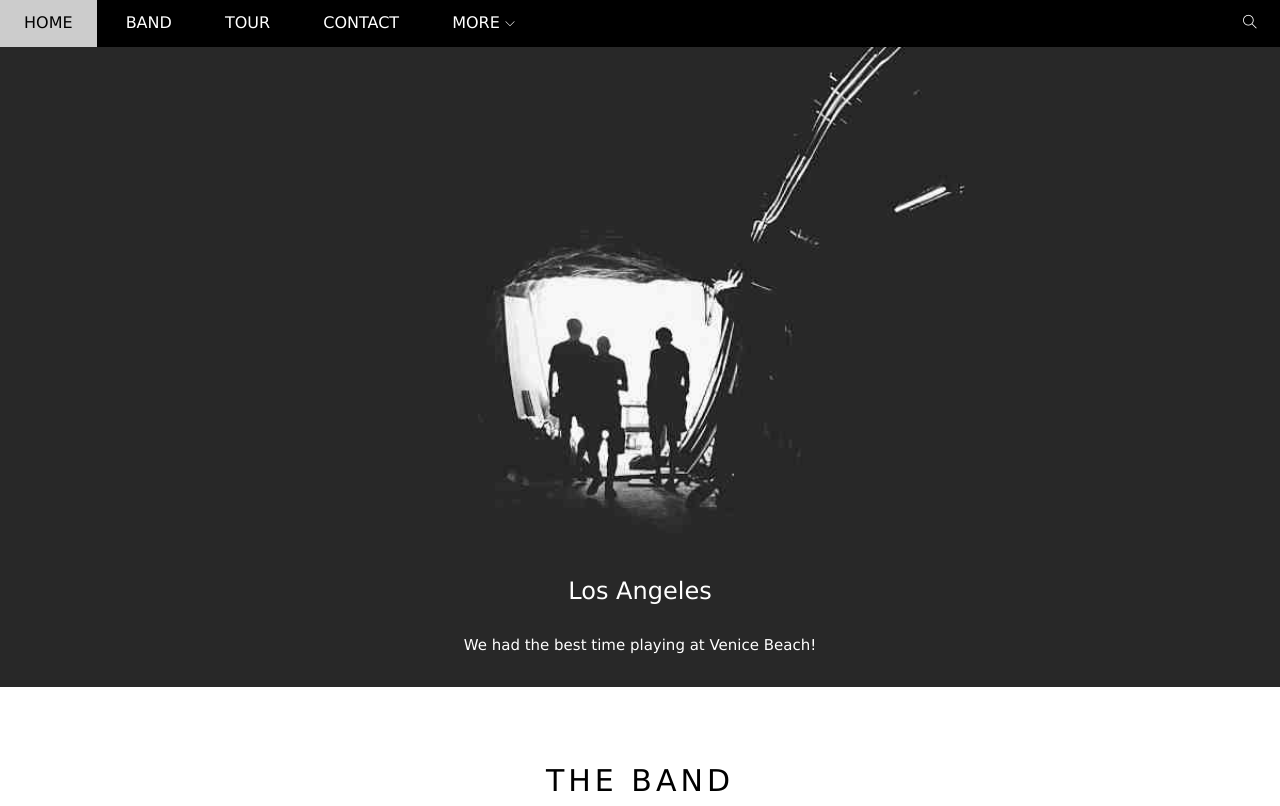
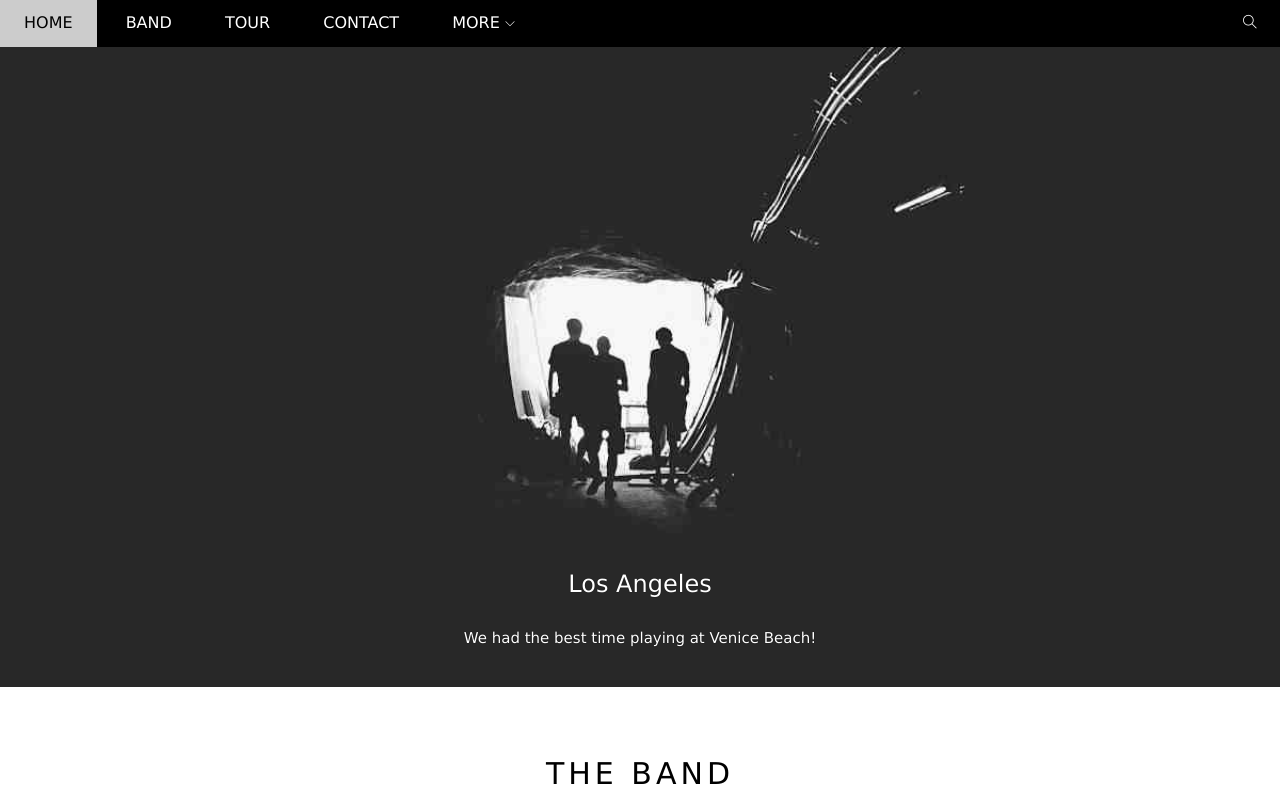
Before and after one commit to tranvanthinh2509/tvt-band, a plain HTML site: page index.html in a window 1280 px wide. Shown: the top 806 px of the page. Drawn offline with Linux system fonts and the light colour scheme.

Commit message:
restore code 1

```diff
--- a/assets/css/style.css
+++ b/assets/css/style.css
@@ -36,6 +36,9 @@ html {
     display: inline-block;
     margin-top: 15px;
     border: none;
+    text-align: center;
+    appearance: none;
+    -wedkit-appearance: none;
 }
 .btn:hover {
     cursor: pointer;
@@ -164,24 +167,22 @@ html {
 /* SLider */
 #slider{
     margin-top: 46.5px;
-    /* background-color: #333; */
-    /* padding-top: 50%; */
-    /* background: url(/assets/css/img/slider/slider1.jpg) top center / cover no-repeat; */
+    background-color: #333;
+    padding-top: 50%;
+    background: url(../../assets/css/img/slider/slider1.jpg) top center / cover no-repeat;
     position: relative;
 
-
-
 }
-#slider img {
+/* #slider img {
     width: 100%;
-}
+} */
 #slider .text-content {
     color: #fff;
     position: absolute;
     bottom: 37px  ;
     text-align: center;
     width: 100%;
-
+    text-shadow: 0 0 1px #000;
 }
 #slider .text-header {
     margin-bottom: 25px;
--- a/index.html
+++ b/index.html
@@ -43,7 +43,7 @@
         </div>
 
         <div id="slider">
-            <img src="./assets/css/img/slider/slider1.jpg" alt="">
+            <!-- <img src="./assets/css/img/slider/slider1.jpg" alt=""> -->
             <div class="text-content">
                 <h1 class="text-header">Los Angeles</h1>
                 <h1 class="text-description">We had the best time playing at Venice Beach!</h1>
```
Also changed, not shown: assets/css/responsive.css (+11 -3 lines).
